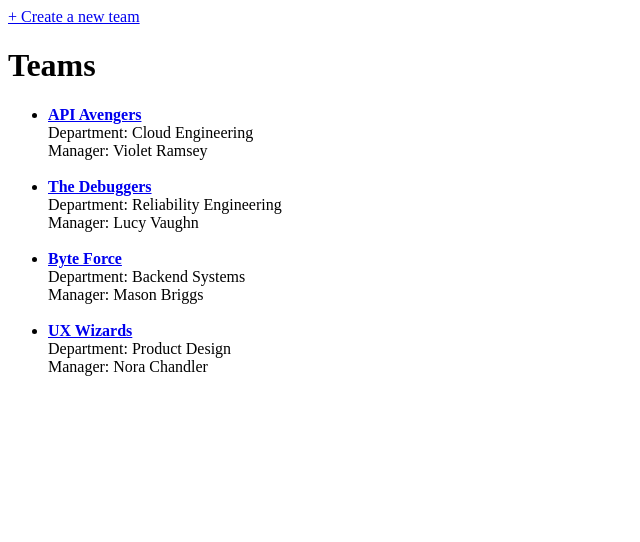
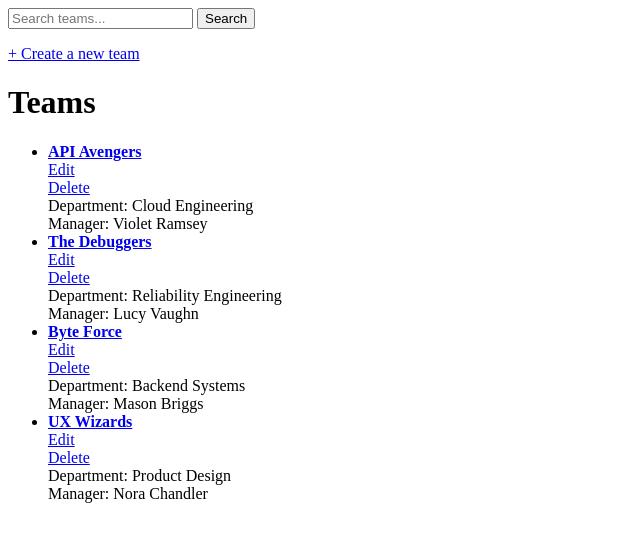
Before and after one commit to thenoahmatos/sky_registry, a Django app: page / in a window 1280 px wide. Shown: the top 542 px of the page, without its empty margins (0-640 px from the left). Run offline with Django 5.2, Linux system fonts and the light colour scheme; data comes from the database, SQL or seed files in the repository.

Commit message:
Add search edit and delete team features

```diff
--- a/teams/templates/teams/team_list.html
+++ b/teams/templates/teams/team_list.html
@@ -1,15 +1,26 @@
+<form method="GET">
+    <input type="text" name="q" placeholder="Search teams...">
+    <button type="submit">Search</button>
+</form>
+
 <p><a href="/create/">+ Create a new team</a></p>
 <h1>Teams</h1>
 
 <ul>
+{% if teams %}
   {% for team in teams %}
-    <li>
-      <a href="/team/{{ team.id }}/">
-        <strong>{{ team.name }}</strong>
-      </a><br>
-      Department: {{ team.department }}<br>
-      Manager: {{ team.manager }}
-    </li>
-    <br>
+    <li><a href="/team/{{ team.id }}/">
+    <strong>{{ team.name }}</strong>
+</a>
+<br>
+<a href="/team/{{ team.id }}/edit/">Edit</a>
+<br>
+<a href="/team/{{ team.id }}/delete/">Delete</a>
+<br>
+Department: {{ team.department }}<br>
+Manager: {{ team.manager }}
   {% endfor %}
+{% else %}
+<p>No teams found.</p>
+{% endif %}
 </ul>
--- a/teams/urls.py
+++ b/teams/urls.py
@@ -5,4 +5,6 @@ urlpatterns = [
     path('', views.team_list, name='team_list'),
     path('team/<int:team_id>/', views.team_detail, name='team_detail'),
     path('create/', views.team_create, name='team_create'),
+    path('team/<int:team_id>/edit/', views.team_edit, name='team_edit'),
+    path('team/<int:team_id>/delete/', views.team_delete, name='team_delete'),
 ]
--- a/teams/views.py
+++ b/teams/views.py
@@ -1,8 +1,20 @@
-from django.shortcuts import render, get_object_or_404
+from django.shortcuts import render, get_object_or_404, redirect
 from .models import Team
 
+from django.db.models import Q
+
 def team_list(request):
-    teams = Team.objects.all()
+    query = request.GET.get('q')
+
+    if query:
+        teams = Team.objects.filter(
+    Q(name__icontains=query) |
+    Q(department__icontains=query) |
+    Q(manager__icontains=query)
+)
+    else:
+        teams = Team.objects.all()
+
     return render(request, 'teams/team_list.html', {'teams': teams})
 
 def team_detail(request, team_id):
@@ -24,7 +36,24 @@ def team_create(request):
             description=description,
         )
 
-        teams = Team.objects.all()
-        return render(request, 'teams/team_list.html', {'teams': teams})
+        return redirect('team_list')
 
     return render(request, 'teams/team_create.html')
+
+
+def team_edit(request, team_id):
+    team = get_object_or_404(Team, id=team_id)
+
+    if request.method == "POST":
+        team.name = request.POST.get('name')
+        team.department = request.POST.get('department')
+        team.manager = request.POST.get('manager')
+        team.save()
+        return redirect('team_list')
+
+    return render(request, 'teams/team_form.html', {'team': team})
+
+def team_delete(request, team_id):
+    team = get_object_or_404(Team, id=team_id)
+    team.delete()
+    return redirect('team_list')
```
Also changed, not shown: teams/templates/teams/team_form.html (added, +11 -0 lines).
